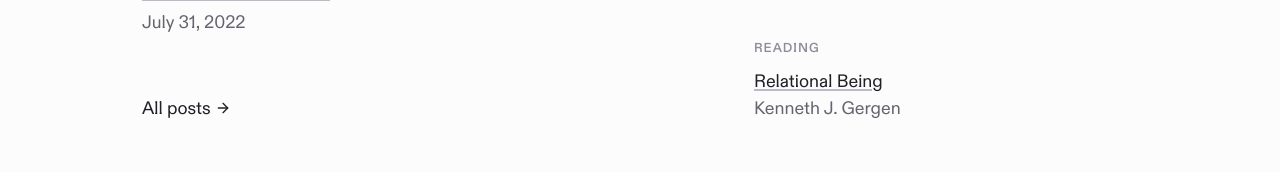
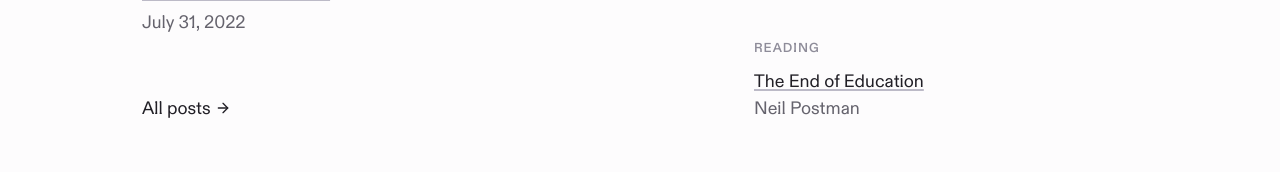
Before and after one commit to charlsyang/site, a Next.js app: page / in a window 1280 px wide. Shown: the part 850-1022 px from the top of the page. Built offline with nearby package versions, Linux system fonts and the light colour scheme.

Commit message:
Update now reading

```diff
--- a/pages/index.js
+++ b/pages/index.js
@@ -72,8 +72,8 @@ export default function Home({allPostsData}) {
             </NowContent>
             <Reading>
               <ReadingLabel>Reading</ReadingLabel>
-              <CustomLink href='https://www.amazon.com/Relational-Being-Beyond-Self-Community/dp/019984626X'>Relational Being</CustomLink>
-              <Author>Kenneth J. Gergen</Author>
+              <CustomLink href='https://www.amazon.com/End-Education-Redefining-Value-School/dp/0679750312'>The End of Education</CustomLink>
+              <Author>Neil Postman</Author>
             </Reading>
           </Now>
           <Contact>
```
